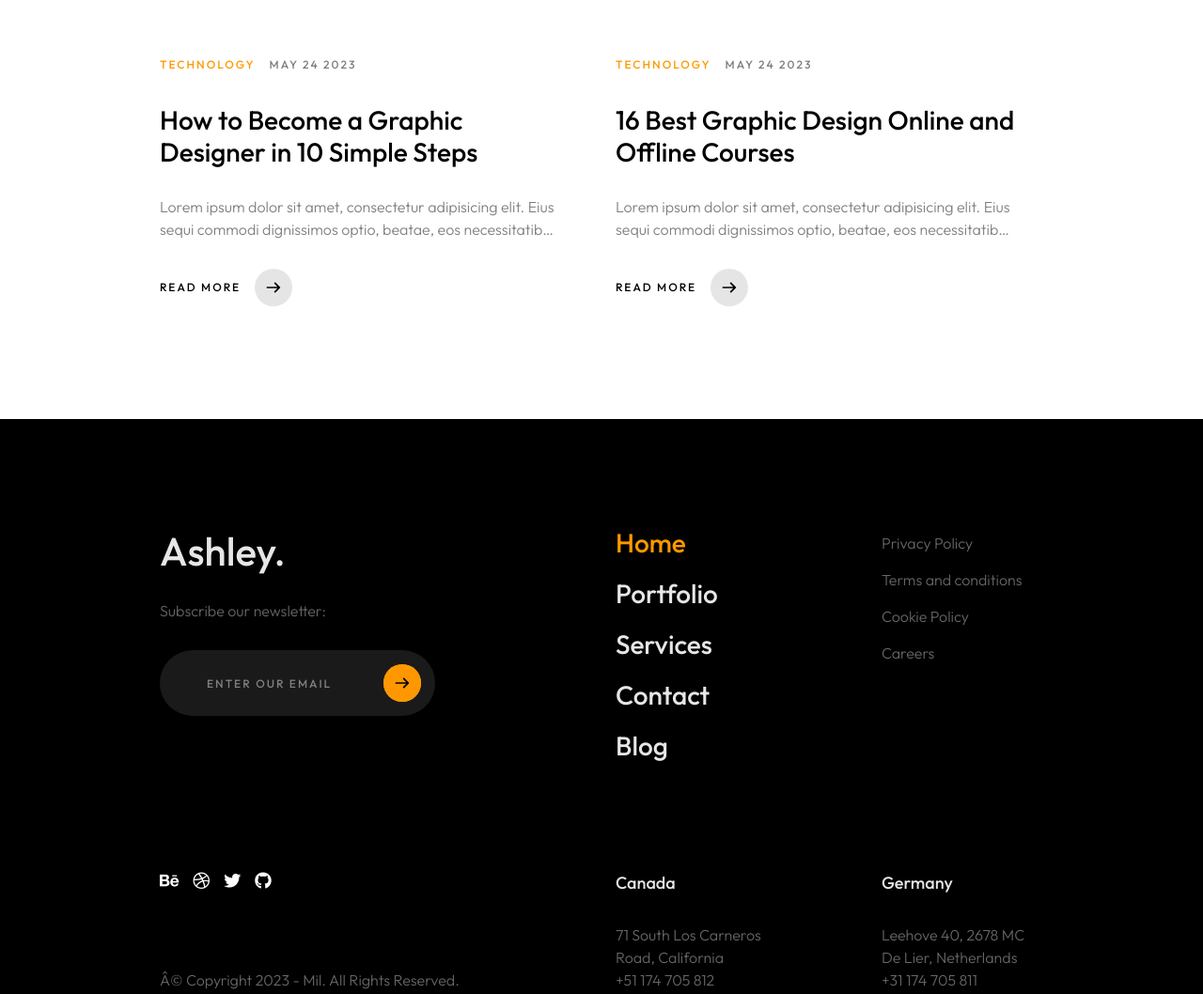
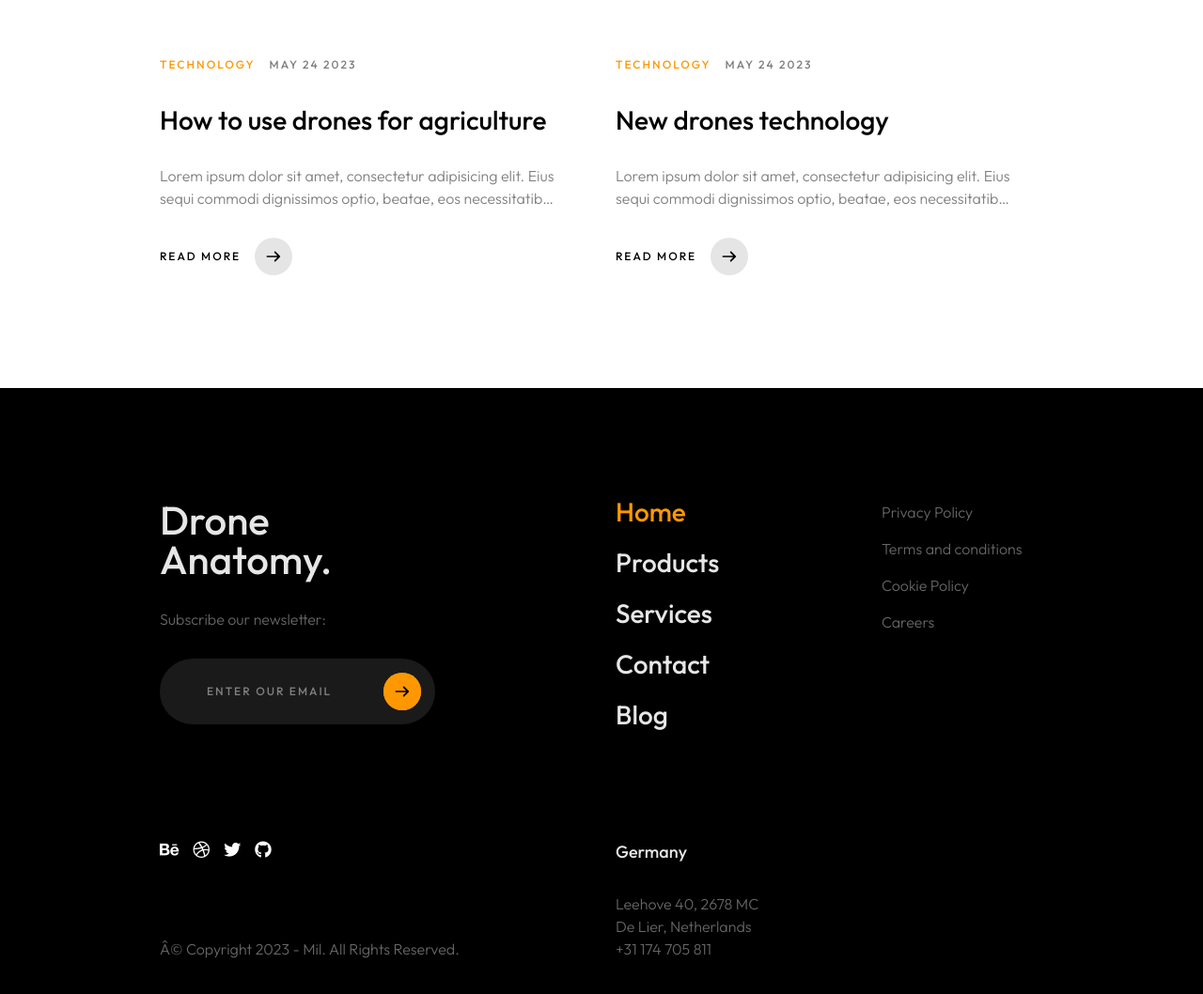
Before and after one commit to Aniket-89/prototype, a plain HTML site: page index.html in a window 1280 px wide. Shown: the part 6516-7574 px from the top of the page at 94% size. Drawn offline with Linux system fonts and the light colour scheme.

Commit message:
Add files via upload

```diff
--- a/index.html
+++ b/index.html
@@ -687,7 +687,7 @@
                                             <div class="mil-label mil-upper mil-accent">TECHNOLOGY</div>
                                             <div class="mil-label mil-upper">may 24 2023</div>
                                         </div>
-                                        <h4 class="mil-up mil-mb-30">How to Become a Graphic Designer in 10 Simple Steps</h4>
+                                        <h4 class="mil-up mil-mb-30">How to use drones for agriculture</h4>
                                         <p class="mil-post-text mil-up mil-mb-30">Lorem ipsum dolor sit amet, consectetur adipisicing elit. Eius sequi commodi dignissimos optio, beatae, eos necessitatibus nisi. Nam cupiditate consectetur nostrum qui! Repellat natus nulla, nisi aliquid, asperiores impedit tempora sequi est reprehenderit cumque explicabo, dicta. Rem nihil ullam totam ea voluptas quibusdam repudiandae id ut at iure! Totam, a!</p>
                                         <div class="mil-link mil-dark mil-arrow-place mil-up">
                                             <span>Read more</span>
@@ -707,7 +707,7 @@
                                             <div class="mil-label mil-upper mil-accent">TECHNOLOGY</div>
                                             <div class="mil-label mil-upper">may 24 2023</div>
                                         </div>
-                                        <h4 class="mil-up mil-mb-30">16 Best Graphic Design Online and Offline Courses</h4>
+                                        <h4 class="mil-up mil-mb-30">New drones technology</h4>
                                         <p class="mil-post-text mil-up mil-mb-30">Lorem ipsum dolor sit amet, consectetur adipisicing elit. Eius sequi commodi dignissimos optio, beatae, eos necessitatibus nisi. Nam cupiditate consectetur nostrum qui! Repellat natus nulla, nisi aliquid, asperiores impedit tempora sequi est reprehenderit cumque explicabo, dicta. Rem nihil ullam totam ea voluptas quibusdam repudiandae id ut at iure! Totam, a!</p>
                                         <div class="mil-link mil-dark mil-arrow-place mil-up">
                                             <span>Read more</span>
@@ -728,7 +728,7 @@
                             <div class="row justify-content-between">
                                 <div class="col-md-4 col-lg-4 mil-mb-60">
 
-                                    <div class="mil-muted mil-logo mil-up mil-mb-30">Ashley.</div>
+                                    <div class="mil-muted mil-logo mil-up mil-mb-30">Drone Anatomy.</div>
 
                                     <p class="mil-light-soft mil-up mil-mb-30">Subscribe our newsletter:</p>
 
@@ -748,7 +748,7 @@
                                                         <a href="home-1.html">Home</a>
                                                     </li>
                                                     <li class="mil-up">
-                                                        <a href="portfolio-1.html">Portfolio</a>
+                                                        <a href="portfolio-1.html">Products</a>
                                                     </li>
                                                     <li class="mil-up">
                                                         <a href="services.html">Services</a>
@@ -782,13 +782,13 @@
 
                                     <div class="row justify-content-between">
 
-                                        <div class="col-md-6 col-lg-5 mil-mb-60">
+                                        <!-- <div class="col-md-6 col-lg-5 mil-mb-60">
 
                                             <h6 class="mil-muted mil-up mil-mb-30">Canada</h6>
 
                                             <p class="mil-light-soft mil-up">71 South Los Carneros Road, California <span class="mil-no-wrap">+51 174 705 812</span></p>
 
-                                        </div>
+                                        </div> -->
                                         <div class="col-md-6 col-lg-5 mil-mb-60">
 
                                             <h6 class="mil-muted mil-up mil-mb-30">Germany</h6>
```
